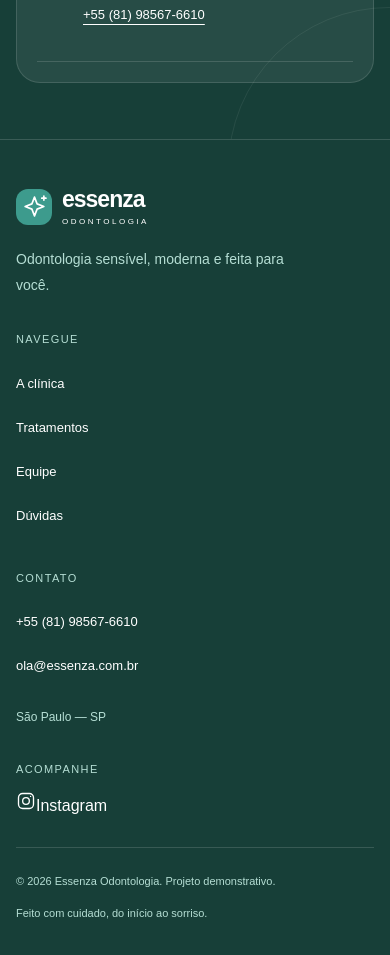
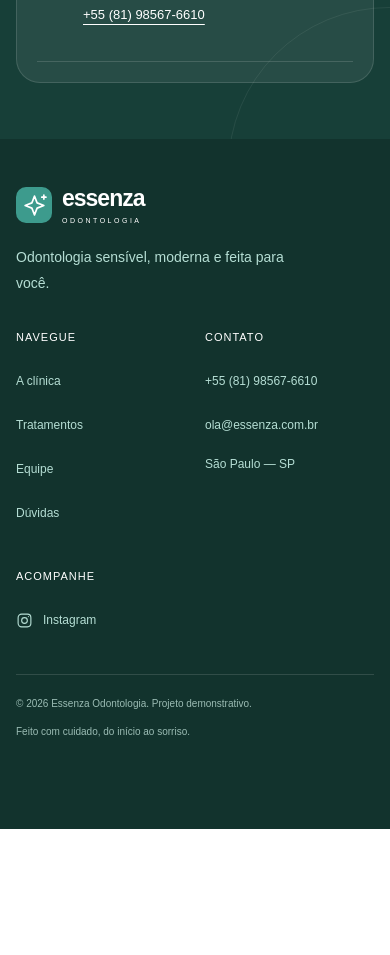
Before and after one commit to italoandrezz/essenza-dental-landing-page, a React (Vite) app: page / in a window 390 px wide. Shown: the part 10420-11375 px from the top of the page. After the commit the page ends 11249 px from the top, so only its background shows below. Built offline with nearby package versions, Linux system fonts and the light colour scheme.

Commit message:
Ajusta cores, colunas e espaçamentos do rodapé para todas as telas

```diff
--- a/src/components/Rodape.css
+++ b/src/components/Rodape.css
@@ -1,30 +1,29 @@
-.rodape { min-height: 260px; padding-top: 64px; border-top: 1px solid rgb(255 255 255 / 15%); background: var(--cor-verde-escuro); color: var(--cor-branco); }
-.rodape-colunas { display: grid; grid-template-columns: 1.2fr .8fr .8fr 1fr; gap: 48px; padding-bottom: 48px; }
-.rodape-apresentacao p { max-width: 230px; margin-top: 24px; color: #b5ded4; font-size: 12px; line-height: 1.9; }
-.rodape .rodape-titulo { margin: 8px 0 22px; font-size: 11px; line-height: 1.5; font-weight: 500; letter-spacing: 1.4px; text-transform: uppercase; color: #b5ded4; }
+.rodape { min-height: 260px; padding-top: 64px; background: #12332d; color: var(--cor-branco); }
+.rodape-colunas { display: grid; grid-template-columns: 1.55fr .8fr 1fr .8fr; gap: 48px; padding-bottom: 56px; }
+.rodape .marca { font-size: 23px; }
+.rodape .marca-simbolo { width: 36px; height: 36px; border-radius: 10px; }
+.rodape .marca small { font-size: 7px; }
+.rodape-apresentacao p { margin-top: 24px; color: #b5ded4; font-size: 12px; line-height: 1.9; }
+.rodape .rodape-titulo { margin: 4px 0 24px; font-size: 11px; line-height: 1.5; font-weight: 500; letter-spacing: 1px; text-transform: uppercase; }
 .rodape ul { padding: 0; margin: 0; list-style: none; }
-.rodape nav a, .rodape-contato > a, .rodape-base a { display: inline-flex; align-items: center; gap: 8px; min-height: 32px; font-size: 12px; line-height: 1.7; text-decoration: none; }
-.rodape nav a:hover, .rodape-contato > a:hover, .rodape-base a:hover { text-decoration: underline; text-underline-offset: 5px; }
-.rodape-contato > a { display: flex; width: fit-content; }
-.rodape-contato svg { flex-shrink: 0; width: 17px; height: 17px; }
-.rodape-contato p { max-width: 210px; margin-top: 18px; color: #b5ded4; font-size: 12px; line-height: 1.9; }
-.rodape-base { display: flex; align-items: center; justify-content: space-between; gap: 24px; padding-block: 24px; border-top: 1px solid rgb(255 255 255 / 14%); }
-.rodape-base p { font-size: 11px; line-height: 1.8; color: #b5ded4; }
-.rodape-base a { padding-right: 64px; }
-.rodape-base svg { width: 16px; height: 16px; transform: rotate(-90deg); }
+.rodape nav a, .rodape-contato > a, .rodape-instagram { display: inline-flex; align-items: center; gap: 10px; min-height: 28px; color: #b5ded4; font-size: 12px; line-height: 1.7; text-decoration: none; }
+.rodape nav a:hover, .rodape-contato > a:hover, a.rodape-instagram:hover { color: var(--cor-branco); text-decoration: underline; text-underline-offset: 5px; }
+.rodape-contato > a { display: flex; width: fit-content; overflow-wrap: anywhere; }
+.rodape-contato p { margin-top: 6px; color: #b5ded4; font-size: 12px; line-height: 1.8; }
+.rodape-instagram svg { flex-shrink: 0; width: 17px; height: 17px; }
+.rodape-base { display: flex; align-items: center; justify-content: space-between; gap: 24px; padding-block: 20px; padding-right: 64px; border-top: 1px solid rgb(255 255 255 / 13%); }
+.rodape-base p { color: #9bbcb4; font-size: 10px; line-height: 1.8; }
 .rodape :focus-visible { outline-color: var(--cor-branco); }
 
 @media (max-width: 1023px) {
   .rodape-colunas { grid-template-columns: 1fr 1fr; gap: 36px 48px; }
-  .rodape nav a, .rodape-contato > a, .rodape-base a { min-height: 44px; }
+  .rodape nav a, .rodape-contato > a, .rodape-instagram { min-height: 44px; }
 }
 @media (max-width: 599px) {
   .rodape { padding-top: 48px; }
-  .rodape-colunas { grid-template-columns: 1fr 1fr; gap: 32px 20px; padding-bottom: 32px; }
-  .rodape-apresentacao, .rodape-contato { grid-column: 1 / -1; }
+  .rodape-colunas { gap: 32px 20px; padding-bottom: 32px; }
+  .rodape-apresentacao, .rodape-acompanhe { grid-column: 1 / -1; }
   .rodape-apresentacao p { max-width: 280px; margin-top: 20px; font-size: 14px; }
   .rodape .rodape-titulo { margin-top: 0; margin-bottom: 14px; }
-  .rodape nav a, .rodape-contato > a { font-size: 13px; }
-  .rodape-base { align-items: flex-start; flex-direction: column; gap: 12px; padding-bottom: 88px; }
-  .rodape-base a { padding-right: 0; }
+  .rodape-base { align-items: flex-start; flex-direction: column; gap: 10px; padding-right: 0; padding-bottom: 88px; }
 }
```
